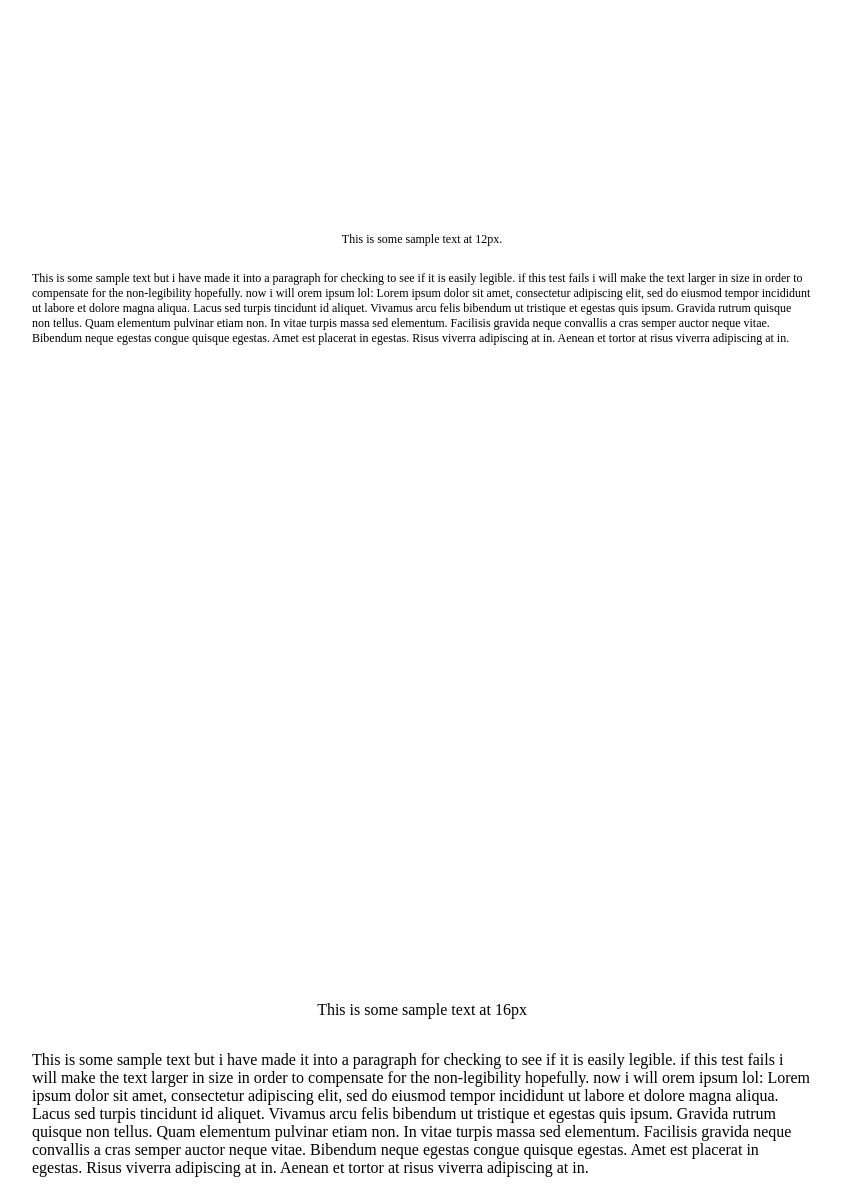
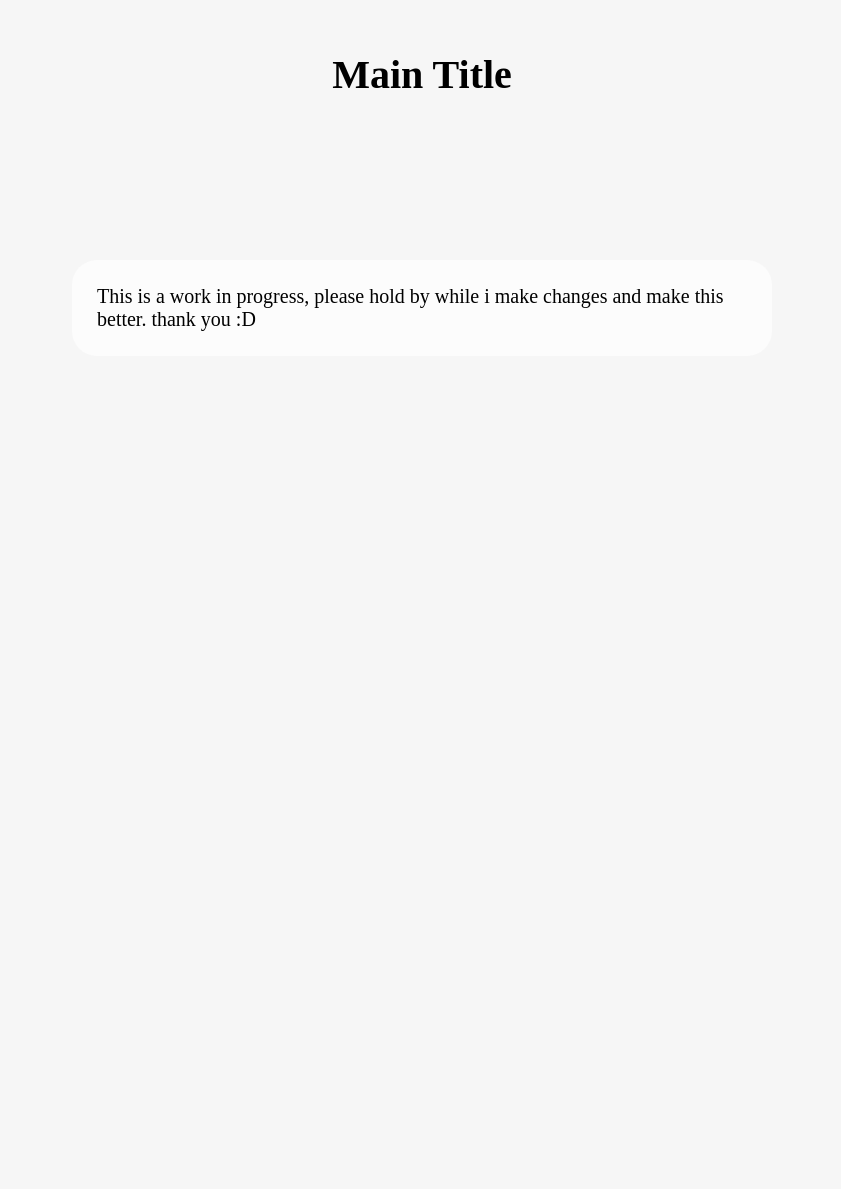
Before and after one commit to LightslicerGP/OneUI-Web, a plain HTML site: page index.html in a window 1280 px wide. Shown: the part 111-1300 px from the top of the page, without its empty margins (218-1059 px from the left). After the commit the page ends 800 px from the top, so only its background shows below. Drawn offline with Linux system fonts and the light colour scheme.

Commit message:
testing colors and sizes

```diff
--- a/index.html
+++ b/index.html
@@ -2,88 +2,16 @@
 
 <head>
     <link href="./tempcss.css" rel="stylesheet">
-    <meta name="viewport" content="width=device-width, initial-scale=1">
+    <meta name="viewport" content="width=device-width">
 </head>
 
 <body>
-    <div class="group">
-        <p class="a">
-            This is some sample text at 12px.
+    <header>
+        <h1>Main Title</h1>
+    </header>
+    <main>
+        <p>
+            This is a work in progress, please hold by while i make changes and make this better. thank you :D
         </p>
-        <p class="a">
-            This is some sample text but i have made it into a paragraph for checking to see if it is easily legible. if
-            this test fails i will make the text larger in size in order to compensate for the non-legibility hopefully.
-            now
-            i will orem ipsum lol: Lorem ipsum dolor sit amet, consectetur adipiscing elit, sed do eiusmod tempor
-            incididunt
-            ut labore et dolore magna aliqua. Lacus sed turpis tincidunt id aliquet. Vivamus arcu felis bibendum ut
-            tristique et egestas quis ipsum. Gravida rutrum quisque non tellus. Quam elementum pulvinar etiam non. In
-            vitae
-            turpis massa sed elementum. Facilisis gravida neque convallis a cras semper auctor neque vitae. Bibendum
-            neque
-            egestas congue quisque egestas. Amet est placerat in egestas. Risus viverra adipiscing at in. Aenean et
-            tortor
-            at risus viverra adipiscing at in.
-        </p>
-    </div>
-    <div class="group">
-        <p class="b">
-            This is some sample text at 16px
-        </p>
-        <p class="b">
-            This is some sample text but i have made it into a paragraph for checking to see if it is easily legible. if
-            this test fails i will make the text larger in size in order to compensate for the non-legibility hopefully.
-            now
-            i will orem ipsum lol: Lorem ipsum dolor sit amet, consectetur adipiscing elit, sed do eiusmod tempor
-            incididunt
-            ut labore et dolore magna aliqua. Lacus sed turpis tincidunt id aliquet. Vivamus arcu felis bibendum ut
-            tristique et egestas quis ipsum. Gravida rutrum quisque non tellus. Quam elementum pulvinar etiam non. In
-            vitae
-            turpis massa sed elementum. Facilisis gravida neque convallis a cras semper auctor neque vitae. Bibendum
-            neque
-            egestas congue quisque egestas. Amet est placerat in egestas. Risus viverra adipiscing at in. Aenean et
-            tortor
-            at risus viverra adipiscing at in.
-        </p>
-    </div>
-    <div class="group">
-        <p class="c">
-            This is some sample text at 20px
-        </p>
-        <p class="c">
-            This is some sample text but i have made it into a paragraph for checking to see if it is easily legible. if
-            this test fails i will make the text larger in size in order to compensate for the non-legibility hopefully.
-            now
-            i will orem ipsum lol: Lorem ipsum dolor sit amet, consectetur adipiscing elit, sed do eiusmod tempor
-            incididunt
-            ut labore et dolore magna aliqua. Lacus sed turpis tincidunt id aliquet. Vivamus arcu felis bibendum ut
-            tristique et egestas quis ipsum. Gravida rutrum quisque non tellus. Quam elementum pulvinar etiam non. In
-            vitae
-            turpis massa sed elementum. Facilisis gravida neque convallis a cras semper auctor neque vitae. Bibendum
-            neque
-            egestas congue quisque egestas. Amet est placerat in egestas. Risus viverra adipiscing at in. Aenean et
-            tortor
-            at risus viverra adipiscing at in.
-        </p>
-    </div>
-    <div class="group">
-        <p class="d">
-            This is some sample text at 24px
-        </p>
-        <p class="d">
-            This is some sample text but i have made it into a paragraph for checking to see if it is easily legible. if
-            this test fails i will make the text larger in size in order to compensate for the non-legibility hopefully.
-            now
-            i will orem ipsum lol: Lorem ipsum dolor sit amet, consectetur adipiscing elit, sed do eiusmod tempor
-            incididunt
-            ut labore et dolore magna aliqua. Lacus sed turpis tincidunt id aliquet. Vivamus arcu felis bibendum ut
-            tristique et egestas quis ipsum. Gravida rutrum quisque non tellus. Quam elementum pulvinar etiam non. In
-            vitae
-            turpis massa sed elementum. Facilisis gravida neque convallis a cras semper auctor neque vitae. Bibendum
-            neque
-            egestas congue quisque egestas. Amet est placerat in egestas. Risus viverra adipiscing at in. Aenean et
-            tortor
-            at risus viverra adipiscing at in.
-        </p>
-    </div>
+    </main>
 </body>
--- a/tempcss.css
+++ b/tempcss.css
@@ -1,13 +1,33 @@
+@media (prefers-color-scheme: dark) {
+    :root {
+        --background: #000000;
+        --section: #171717;
+        --text: #fafafa;
+    }
+}
+
+@media (prefers-color-scheme: light) {
+    :root {
+        --background: #f6f6f6;
+        --section: #fcfcfc;
+        --text: #000000;
+    }
+}
+
 :root {
-    --margin: 0px;
+    --margin: 100vw;
+    font-size: 20px;
+    color: var(--text);
 }
 
 @media screen and (min-width: 320px) {
     :root {
-        --margin: 50px;
+        --body_width: 270px;
+        --header_margin: 135px;
     }
 }
 
+/*
 @media screen and (min-width: 384px) {
     :root {
         --margin: 83px;
@@ -19,13 +39,14 @@
         --margin: 117px;
     }
 }
-
+*/
 @media screen and (min-width: 600px) {
     :root {
-        --margin: 150px;
+        --body_width: 350px;
     }
 }
 
+/*
 @media screen and (min-width: 884px) {
     :root {
         --margin: 183px;
@@ -37,13 +58,14 @@
         --margin: 217px;
     }
 }
-
+*/
 @media screen and (min-width: 1080px) {
     :root {
-        --margin: 250px;
+        --body_width: 650px;
     }
 }
 
+/*
 @media screen and (min-width: 1440px) {
     :root {
         --margin: 283px;
@@ -55,32 +77,27 @@
         --margin: 317px;
     }
 }
-
+*/
 body {
     margin: 0px;
-}
-
-.group {
-    height: 100vh;
+    background-color: var(--background);
     display: flex;
     flex-direction: column;
     align-items: center;
     justify-content: center;
-    padding: 0px var(--margin) 0px var(--margin);
 }
 
-.a {
-    font-size: 12px;
+header {
+    padding: var(--header_margin) 0vw;
 }
 
-.b {
-    font-size: 16px;
+main {
+    background-color: var(--section);
+    padding: 25px;
+    border-radius: 25px;
+    width: var(--body_width);
 }
 
-.c {
-    font-size: 20px;
+p {
+    margin: 0px;
 }
-
-.d {
-    font-size: 24px;
-}
```
